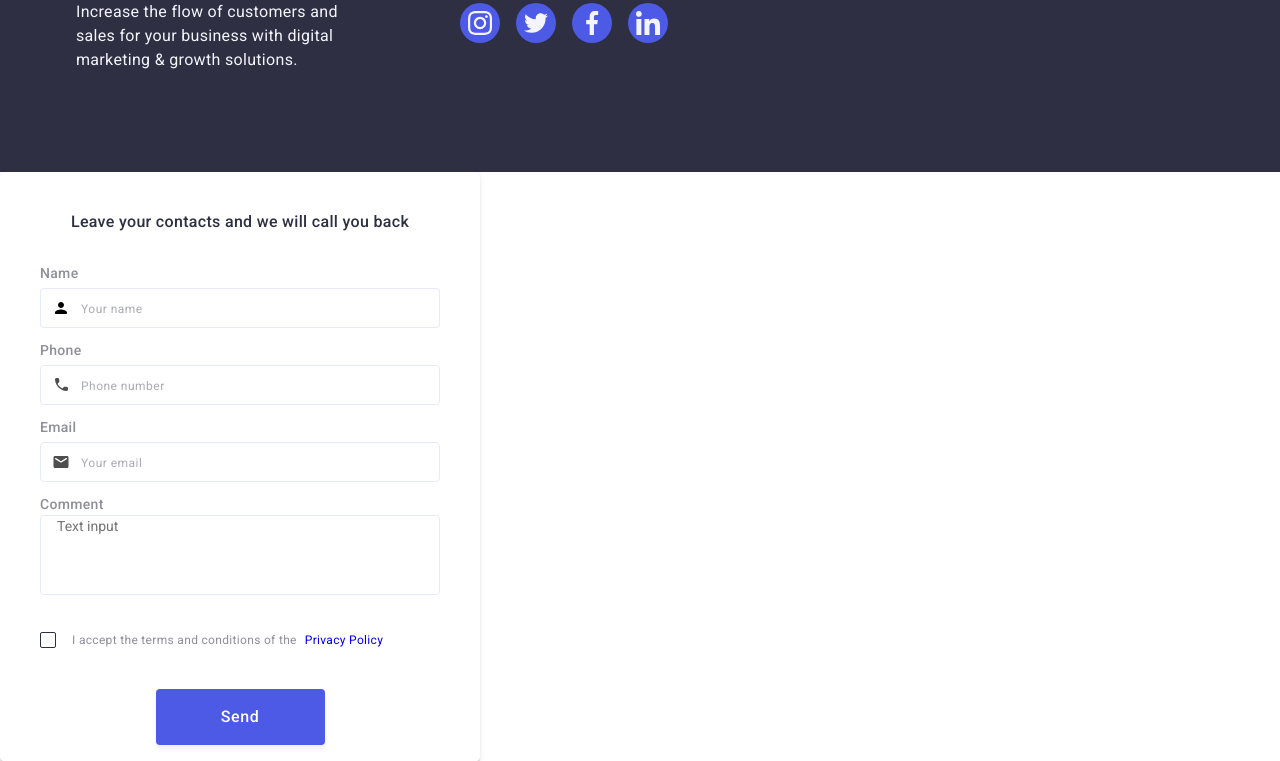
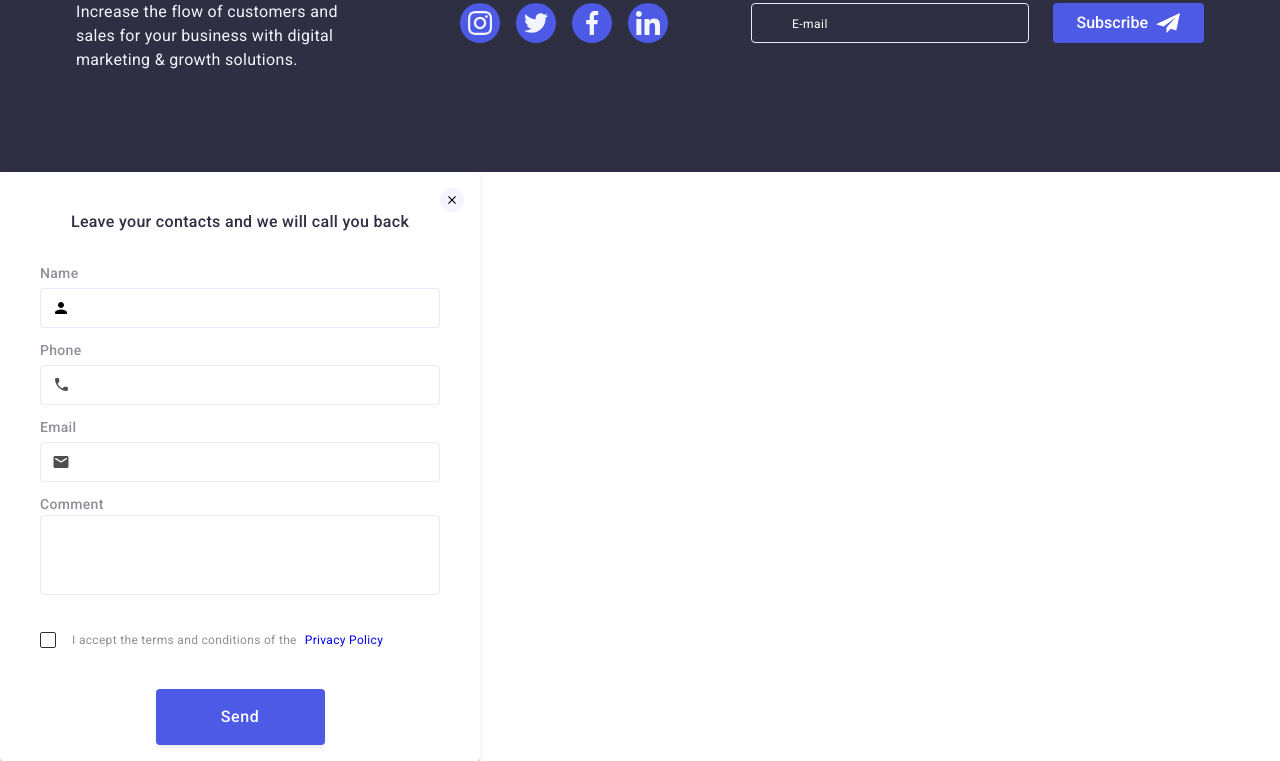
Before and after one commit to Svitwave/goit-markup-hw-05, a plain HTML site: page index.html in a window 1280 px wide. Shown: the part 3297-4058 px from the top of the page. Drawn offline with nearby package versions, Linux system fonts and the light colour scheme.

Commit message:
Add subscription form styling and modal close button adjustments
Styling updates for the subscription form elements including placeholders, colors, and hover effects. Adjusted position and styling of the close button in the modal.

```diff
--- a/css/style.css
+++ b/css/style.css
@@ -626,6 +626,75 @@ p {
   flex-direction: column;
 }
 
+.form-input::placeholder {
+  color: #fff;
+}
+
+.text-subscribe {
+  font-family: roboto, sans-serif;
+  font-weight: 500;
+  font-size: 16px;
+  line-height: 1.5;
+  letter-spacing: 0.02em;
+  color: #fff;
+  padding-bottom: 16px;
+}
+.button-subscribe {
+  display: flex;
+  align-items: center;
+
+  flex-direction: row;
+  gap: 8px;
+  border-radius: 4px;
+  width: 165px;
+  height: 40px;
+  /* padding: 8px 24px; */
+  /* height: 40px; */
+  background: #4d5ae5;
+  color: #fff;
+  font-size: 16px;
+  font-weight: 500;
+  border: none;
+  cursor: pointer;
+  padding: 0 24px;
+  transition: background 250ms cubic-bezier(0.4, 0, 0.2, 1);
+}
+.button-subscribe:hover,
+.button-subscribe:focus {
+  background: #404bbf;
+}
+
+.subscribe-icon {
+  fill: #fff;
+}
+
+.div-subscribe {
+  display: flex;
+  flex-direction: column;
+  margin-left: auto;
+}
+.subscribe-form {
+  display: flex;
+  gap: 24px;
+  align-items: center;
+}
+.form-input {
+  height: 40px;
+  min-width: 264px;
+  border: 1px solid #e7e9fc;
+  border-radius: 4px;
+  background: transparent;
+  color: #fff;
+  padding: 8px 16px;
+  font-size: 16px;
+  transition: border-color 250ms cubic-bezier(0.4, 0, 0.2, 1);
+}
+
+.form-input:focus {
+  border-color: #4d5ae5;
+  outline: none;
+}
+
 /* .modal-overlay {
   position: fixed;
   top: 0;
@@ -646,6 +715,7 @@ p {
   pointer-events: auto;
 } */
 .modal {
+  position: relative;
   background-color: #fff;
   border-radius: 4px;
   padding: 16px;
@@ -655,29 +725,19 @@ p {
     0px 1px 1px rgba(46, 47, 66, 0.16), 0px 2px 1px rgba(46, 47, 66, 0.08);
 }
 
-/* }input:focus:not(:placeholder-shown) {
-  border-color: #4d5ae5;
-  color: #2e2f42;
-}
-input:not(:placeholder-shown) {
-  border-color: #4d5ae5;
-  color: #2e2f42;
-}  */
-
 .svg-close {
   position: absolute;
-  top: 32px;
-  right: 32px;
+  top: 16px;
+  right: 16px;
   width: 24px;
   height: 24px;
   border-radius: 50%;
   background: #f4f4fd;
-
   transition: background 0.2s;
-}
-.svg-close:hover,
-.svg-close:focus {
-  background: #e4e4ed;
+  display: flex;
+  align-items: center;
+  justify-content: center;
+  cursor: pointer;
 }
 
 input::placeholder {
@@ -832,13 +892,6 @@ button[type="submit"] {
   color: #2e2f42;
 }
 .send {
-  /* margin: 0 auto;
-  border-radius: 4px;
-  padding: 16px 32px;
-  width: 169px;
-  height: 56px;
-  box-shadow: 0 4px 4px 0 rgba(0, 0, 0, 0.15);
-  background: #4d5ae5; */
   display: block;
   margin: 32px auto 0 auto;
   padding: 16px 32px;
--- a/index.html
+++ b/index.html
@@ -464,6 +464,25 @@
             </li>
           </ul>
         </div>
+        <div class="div-subscribe">
+          <p class="text-subscribe">Subscribe</p>
+          <form class="subscribe-form">
+            <input
+              type="email"
+              class="form-input"
+              id="email"
+              name="user_email"
+              placeholder="E-mail"
+            />
+
+            <button class="button-subscribe" type="submit">
+              Subscribe
+              <svg class="subscribe-icon" width="24" height="24">
+                <use href="./images/icons.svg#icon-Frame-3"></use>
+              </svg>
+            </button>
+          </form>
+        </div>
       </div>
     </footer>
     <div class="modal-overlay">
@@ -471,14 +490,14 @@
         <div class="svg-close">
           <svg class="close" width="8" height="8">
             <use href="./images/icons.svg#icon-close-black-18dp-2-1"></use>
-          </svg></div>
+          </svg>
+        </div>
         <form
           class="form"
           name="issue_report_form"
           autocomplete="off"
           novalidate
         >
-
           <!-- <button class="modal-close" type="button">X</button> -->
           <h3>Leave your contacts and we will call you back</h3>
 
@@ -519,7 +538,7 @@
             <div class="input-wrapper">
               <svg class="input-icon" width="18" height="24">
                 <use href="./images/icons.svg#icon-email-black-18dp-1"></use>
-              </svg><dive>
+              </svg>
               <input
                 type="email"
                 class="form-input"
```
